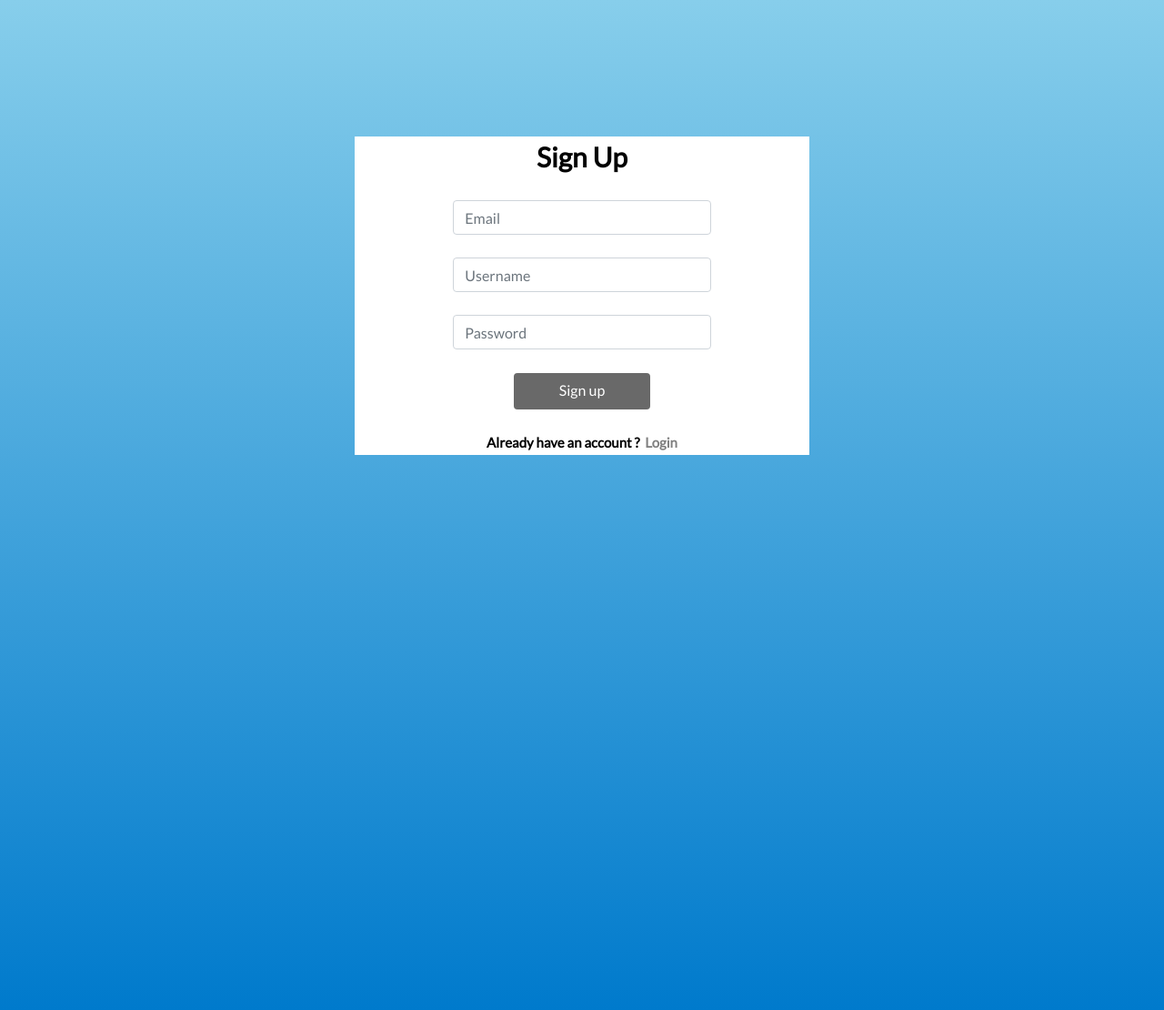
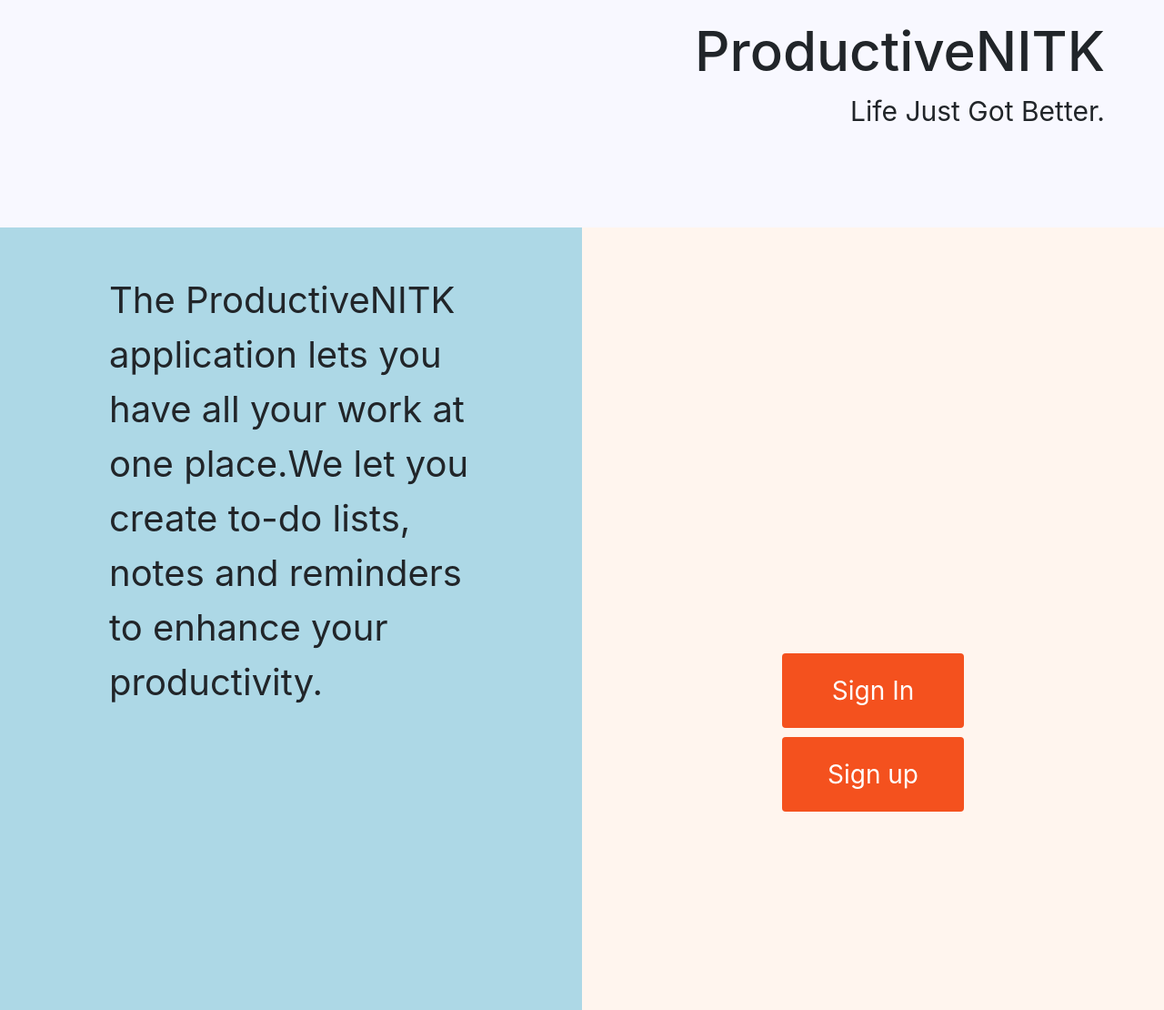
Before and after one commit to ayush113/ITA, a Django app: page /signup in a window 1280 px wide. Shown: the whole page at 91% size. Run offline with Django 3.2, Linux system fonts and the light colour scheme; some libraries are stand-ins or nearby versions.

Commit message:
Landing page added

```diff
--- a/ITA/settings.py
+++ b/ITA/settings.py
@@ -80,7 +80,7 @@ DATABASES = {
         'ENGINE': 'django.db.backends.mysql',
         'NAME': 'ITA',
         'USER': 'root',
-        'PASSWORD': '@yu$h113',
+        'PASSWORD': 'chibbu',
         'HOST': 'localhost',
         'PORT': '3306',
     }
--- a/templates/ProductiveNITK/signup.html
+++ b/templates/ProductiveNITK/signup.html
@@ -7,83 +7,125 @@
 <script src="https://stackpath.bootstrapcdn.com/bootstrap/4.1.3/js/bootstrap.min.js" integrity="sha384-ChfqqxuZUCnJSK3+MXmPNIyE6ZbWh2IMqE241rYiqJxyMiZ6OW/JmZQ5stwEULTy" crossorigin="anonymous"></script>
     <link href="https://fonts.googleapis.com/css?family=Lato" rel="stylesheet">
     <title>
-        Sign Up Page - CRM
+        HomePage - ITA
     </title>
-    <style type="text/css">
-        body{
-            background: linear-gradient(0deg,#007acc,skyblue);
-        }
-        .container
-        {
-            background-color: white;
-            margin-top: 150px;
-            height: 350px;
-            width: 500px;
-            color: black;
-            opacity: 1;
-            font-family: 'Lato',sans-serif;
-            font-weight: bold;
+
+
+<style>
+
+.container{
+
+height: 250px;
+max-width: inherit;
+background-color:ghostwhite;
 font-size: 30px;
-        }
-        #uname{
-            margin-top: 25px;
-        }
-        #pwd{
-
-            margin-top: 25px;
 
 }
-         #email{
 
-            margin-top: 25px;
+   .split {
+    height: 100%;
+    width: 50%;
+    position: fixed;
+    z-index: 1;
+    top: 250px;
+    overflow-x: hidden;
+    padding-top: 20px;
+}
 
+.left {
+    left: 0;
+    background-color: lightblue;
 }
-        .btn{
-            color: white;
-            background-color: dimgrey;
+
+.right {
+    right: 0;
+    background-color: seashell;
+}
+
+.centered {
+    position: absolute;
+    top: 50%;
+    left: 50%;
+    transform: translate(-50%, -50%);
+    text-align: center;
+}
+
+.centered img {
     width: 150px;
-            height: 40px;
-            margin-top: 10px;
+    border-radius: 50%;
+}
 
+
+ .button {
+  border-radius: 4px;
+  background-color: #f4511e;
+  border: none;
+  color: #FFFFFF;
+  text-align: center;
+  font-size: 28px;
+  padding: 20px;
+  width: 200px;
+  transition: all 0.5s;
+  cursor: pointer;
+  margin: 5px;
 }
-        #logs{
-            color: black;
-            margin-top: 25px;
-            font-size: 15px;
+
+.button span {
+  cursor: pointer;
+  display: inline-block;
+  position: relative;
+  transition: 0.5s;
 }
+
+.button span:after {
+  content: '\00bb';
+  position: absolute;
+  opacity: 0;
+  top: 0;
+  right: -20px;
+  transition: 0.5s;
+}
+
+.button:hover span {
+  padding-right: 25px;
+}
+
+.button:hover span:after {
+  opacity: 1;
+  right: 0;
+}
+
+
 </style>
     </head>
+
+
+
 <body>
 
-        <center>
-        <div class="container form-group">
-            <span>Sign Up</span>
-            <form class="form-horizontal">
-                <div class="form-group">
-    <div class="col-sm-8">
-      <input type="text" class="form-control" id="email" placeholder="Email">
-    </div>
-  </div>
-        <div class="form-group">
-                <div class="col-sm-8">
-                <input type="username" class="form-control" id="uname" placeholder="Username">
+<div class='container'>
+
+    <h1 align='right' style="margin-right: 50px; padding-top: 20px; font-size: 60px">ProductiveNITK</h1>
+    <p align='right' style="margin-right: 50px">Life Just Got Better.</p>
+
+
 </div>
 
-             <div class="form-group">
-                <div class="col-sm-8">
-                <input type="password" class="form-control" id="pwd" placeholder="Password">
+   <div class="split left">
+  <div style="vertical-align:middle; padding-left: 120px; padding-right: 120px; font-size: 40px; padding-top: 30px">
+
+    <p>The ProductiveNITK application lets you have all your work at one place.We let you create to-do lists, notes and reminders to enhance your productivity.</p>
   </div>
 </div>
 
-            <div class="btn">
-                Sign up
-            </div>
-            <div id="logs">
-                Already have an account ?&nbsp;&nbsp;<a href="../login.html" style="color: grey">Login</a>
+<div class="split right">
+  <div class="centered">
+    <button class="button"><span>Sign In </span></button>
+      <button class="button"><span>Sign up</span></button>
+
+
   </div>
 </div>
-            </form>
-        </div>
-        </center>
+
 </body>
 </html>
```
Also changed, not shown: templates/ProductiveNITK/landingPage.html (added, +17 -0 lines). Lines whose indentation alone changed are shown as unchanged.
